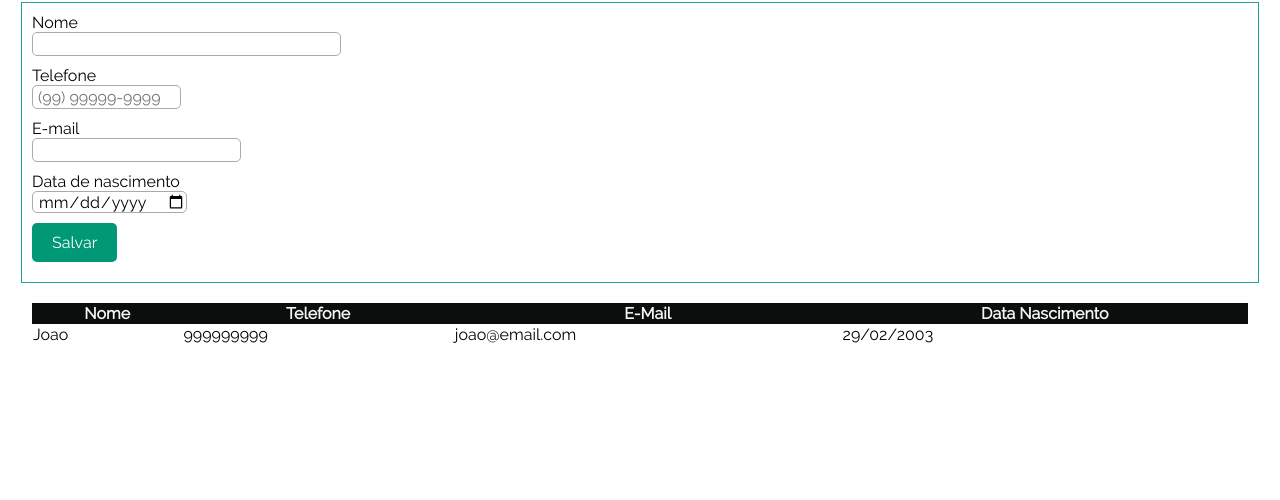
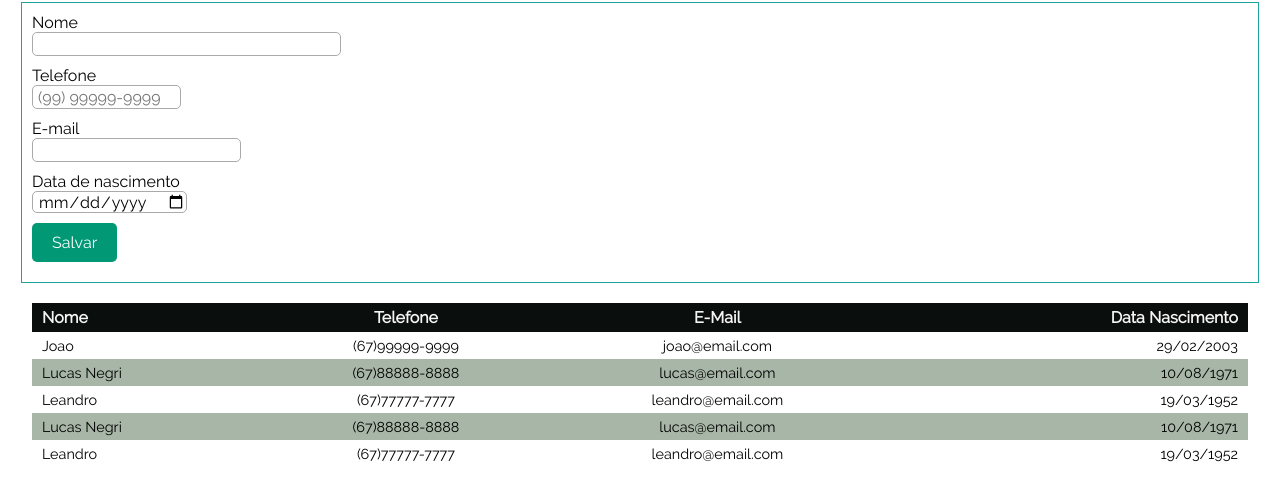
Before and after one commit to iurycarvalhoo/CPW2_2019_2, a plain HTML site: page Aula03/index.html in a window 1280 px wide. Shown: the part 98-598 px from the top of the page. Drawn offline with nearby package versions, Linux system fonts and the light colour scheme.

Commit message:
Agenda atualizada

```diff
--- a/Aula03/src/js/index.js
+++ b/Aula03/src/js/index.js
@@ -6,10 +6,35 @@
 var contatos= [
    {
       nome: 'Joao',
-      telefone:'999999999',
+      telefone:'(67)99999-9999',
       email: 'joao@email.com',
       dataNascimento:'29/02/2003'
+   },
+   {
+      nome: 'Lucas Negri',
+      telefone:'(67)88888-8888',
+      email: 'lucas@email.com',
+      dataNascimento:'10/08/1971'
+   },
+   {
+      nome: 'Leandro',
+      telefone:'(67)77777-7777',
+      email: 'leandro@email.com',
+      dataNascimento:'19/03/1952'
+   },
+   {
+      nome: 'Lucas Negri',
+      telefone:'(67)88888-8888',
+      email: 'lucas@email.com',
+      dataNascimento:'10/08/1971'
+   },
+   {
+      nome: 'Leandro',
+      telefone:'(67)77777-7777',
+      email: 'leandro@email.com',
+      dataNascimento:'19/03/1952'
    }
+
 
 ];
 renderizarTabelaContatos();
--- a/Aula03/src/styles/_cores.scss
+++ b/Aula03/src/styles/_cores.scss
@@ -3,6 +3,6 @@
   * iniciam com $
   */
 $cor-header: #0a0e0d;
-$cor-sombras: #c8f7c5;
+$cor-sombras: #a7b6a6;
 $cor-borda: #1ba39c;
 $cor-botao-primario: #019875;
--- a/Aula03/src/styles/estilos.scss
+++ b/Aula03/src/styles/estilos.scss
@@ -82,9 +82,10 @@ body {
     table{
         border-collapse: collapse;
        // border: 1px solid black;
-       margin:auto;
+       margin:0px auto 50px auto;
        width:95%;
        font-family: $fonte-padrao;
+
 
 
 
@@ -92,5 +93,47 @@ body {
            background-color: $cor-header;
            color:whitesmoke;
        }
+
+       tr{
+
+        &:hover{
+            td{
+            background-color: #ddc3c3;
+            }
+        }
+
+        //atinge apenas as linhas pares
+        &:nth-child(even){
+            background-color: $cor-sombras;
+        }
+
+
+        td{
+            font-size: 90%;
+        }
+
+           th,td{
+               //regra geral
+               text-align: center;
+               padding: 5px 0px;;
+              // border:1px solid $cor-borda;
+
+
+
+               &:first-child{
+                   //regra especifica para 1ª coluna
+                   text-align: left;
+                   padding-left: 10px;
+               }
+
+               &:last-child{
+                   //regra especifica para ultima coluna
+                   text-align: right;
+                   padding-right: 10px;
+               }
+
+               //&:nth-child() *passar o indice, seletor
+           }
+       }
     }
 }
```
Also changed, not shown: Aula03/src/styles/estilos.css, 1 other file.
